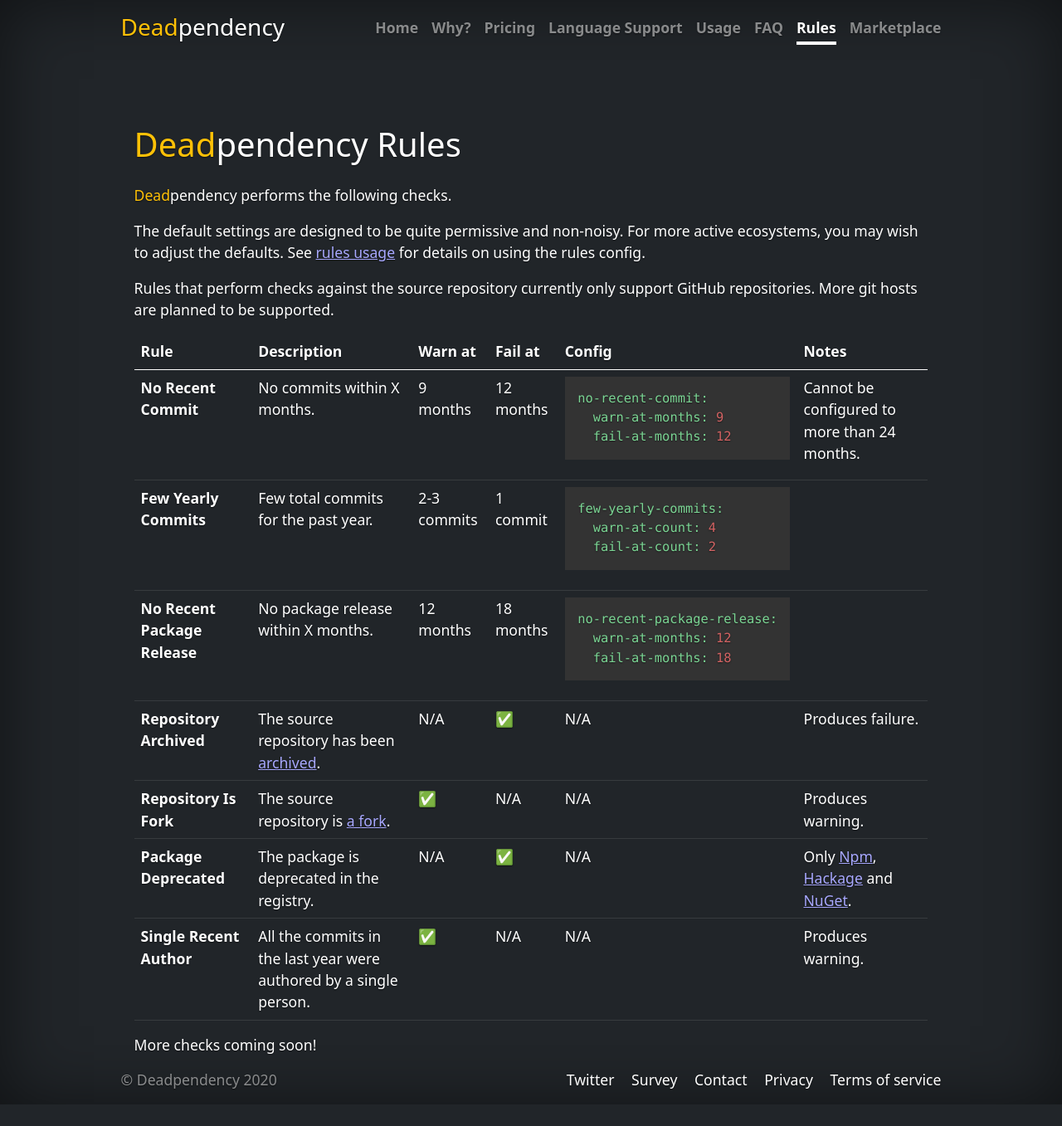
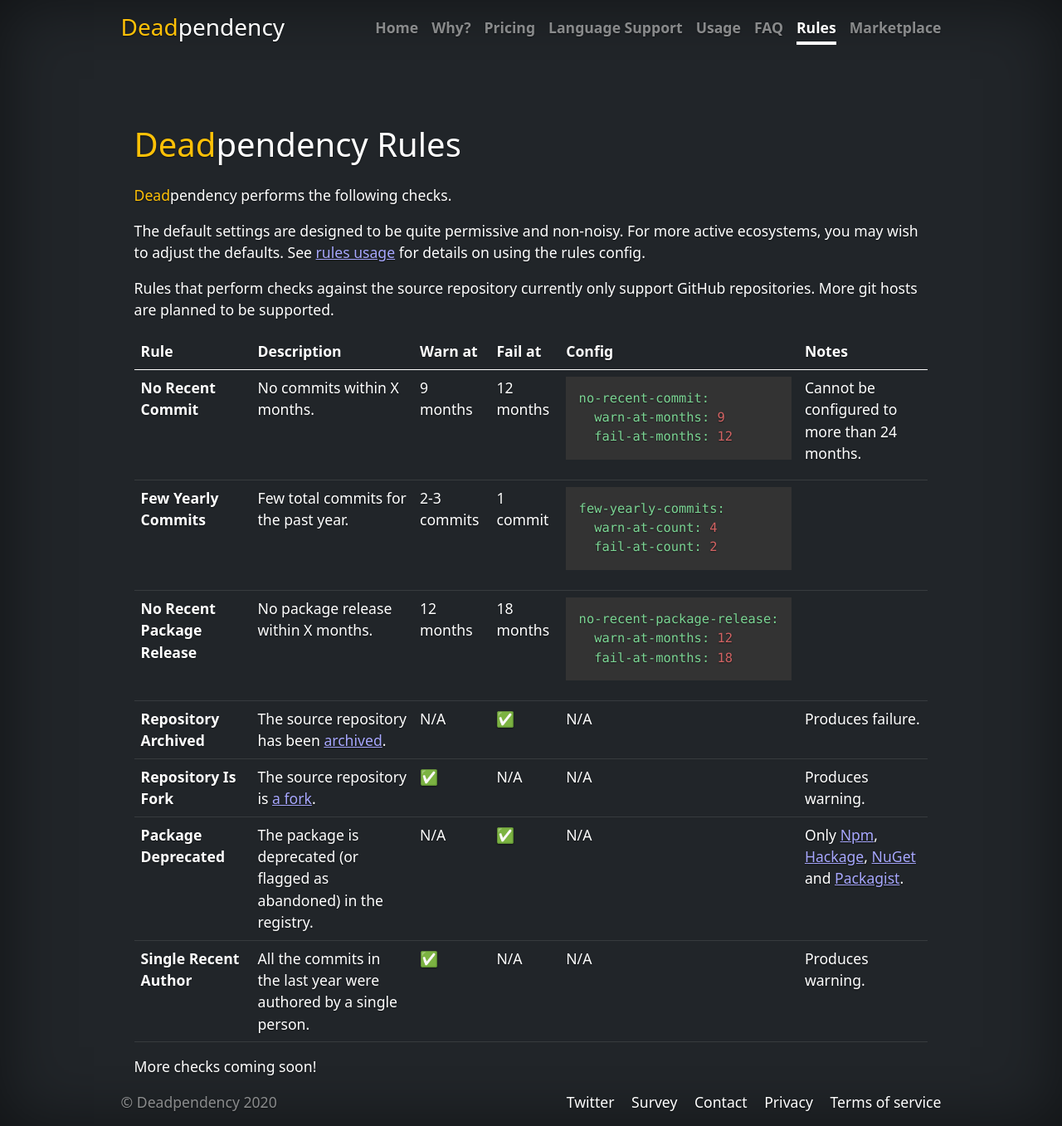
Before and after one commit to deadpendency/deadpendency.github.io, a Jekyll site: the page built from rules.html, in a window 1280 px wide. Shown: the whole page at 83% size. Built offline with Jekyll 4.4.1, drawn with Linux system fonts in a browser that asks for light colours; nearby versions of some CDN libraries; before the commit the page ends 1331 px from its top, so only the background shows below that.

Commit message:
Add details on packagist abandonment flag

```diff
--- a/rules.html
+++ b/rules.html
@@ -84,11 +84,11 @@ title: Deadpendency rules
     </tr>
     <tr>
       <th scope="row">Package Deprecated</td>
-      <td>The package is deprecated in the registry.</td>
+      <td>The package is deprecated (or flagged as abandoned) in the registry.</td>
       <td>N/A</td>
       <td>✅</td>
       <td>N/A</td>
-      <td>Only <a href="https://docs.npmjs.com/deprecating-and-undeprecating-packages-or-package-versions" target="_blank" rel="noopener">Npm</a>, <a href="https://hackage.haskell.org/packages/deprecated" target="_blank" rel="noopener">Hackage</a> and <a href="https://docs.microsoft.com/en-us/nuget/nuget-org/deprecate-packages" target="_blank" rel="noopener">NuGet</a>.</td>
+      <td>Only <a href="https://docs.npmjs.com/deprecating-and-undeprecating-packages-or-package-versions" target="_blank" rel="noopener">Npm</a>, <a href="https://hackage.haskell.org/packages/deprecated" target="_blank" rel="noopener">Hackage</a>, <a href="https://docs.microsoft.com/en-us/nuget/nuget-org/deprecate-packages" target="_blank" rel="noopener">NuGet</a> and <a href="https://getcomposer.org/doc/04-schema.md#abandoned" target="_blank" rel="noopener">Packagist</a>.</td>
     </tr>
     <tr>
       <th scope="row">Single Recent Author</td>
```
